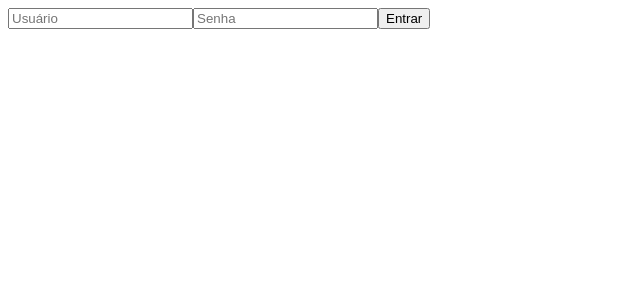
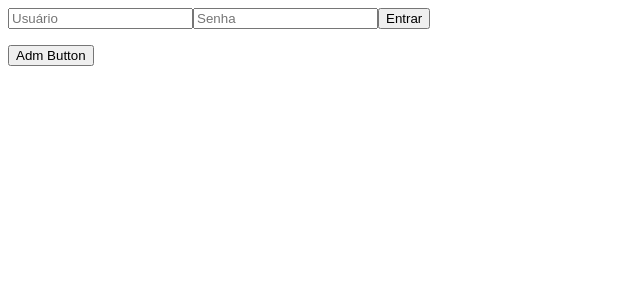
Before and after one commit to JoseAugustoFS/next-testes-front, a Next.js app: page / in a window 1280 px wide. Shown: the top 300 px of the page, without its empty margins (0-640 px from the left). Built offline with nearby package versions, Linux system fonts and the light colour scheme.

Commit message:
Adicionando página Adm e botão que leva para ela

```diff
--- /dev/null
+++ b/app/Adm/AdmButton.tsx
@@ -0,0 +1,7 @@
+"use client";
+
+export const AdmButton = () => {
+    return (
+        <button onClick={()=>{window.location.href = '/Adm';}}>Adm Button</button>
+    );
+}
--- a/app/page.tsx
+++ b/app/page.tsx
@@ -1,5 +1,6 @@
 import React from "react";
 import LoginPage from "./Login/LoginPage";
+import { AdmButton } from "./Adm/AdmButton";
 
 export const metadata = {
   title: "Testes Automatizados",
@@ -7,6 +8,9 @@ export const metadata = {
 
 export default function Page() {
   return (
-    <LoginPage/>
+    <div>
+      <LoginPage/>
+      <AdmButton/>
+    </div>
   );
 }
```
Also changed, not shown: app/Adm/page.tsx (added, +8 -0 lines).
